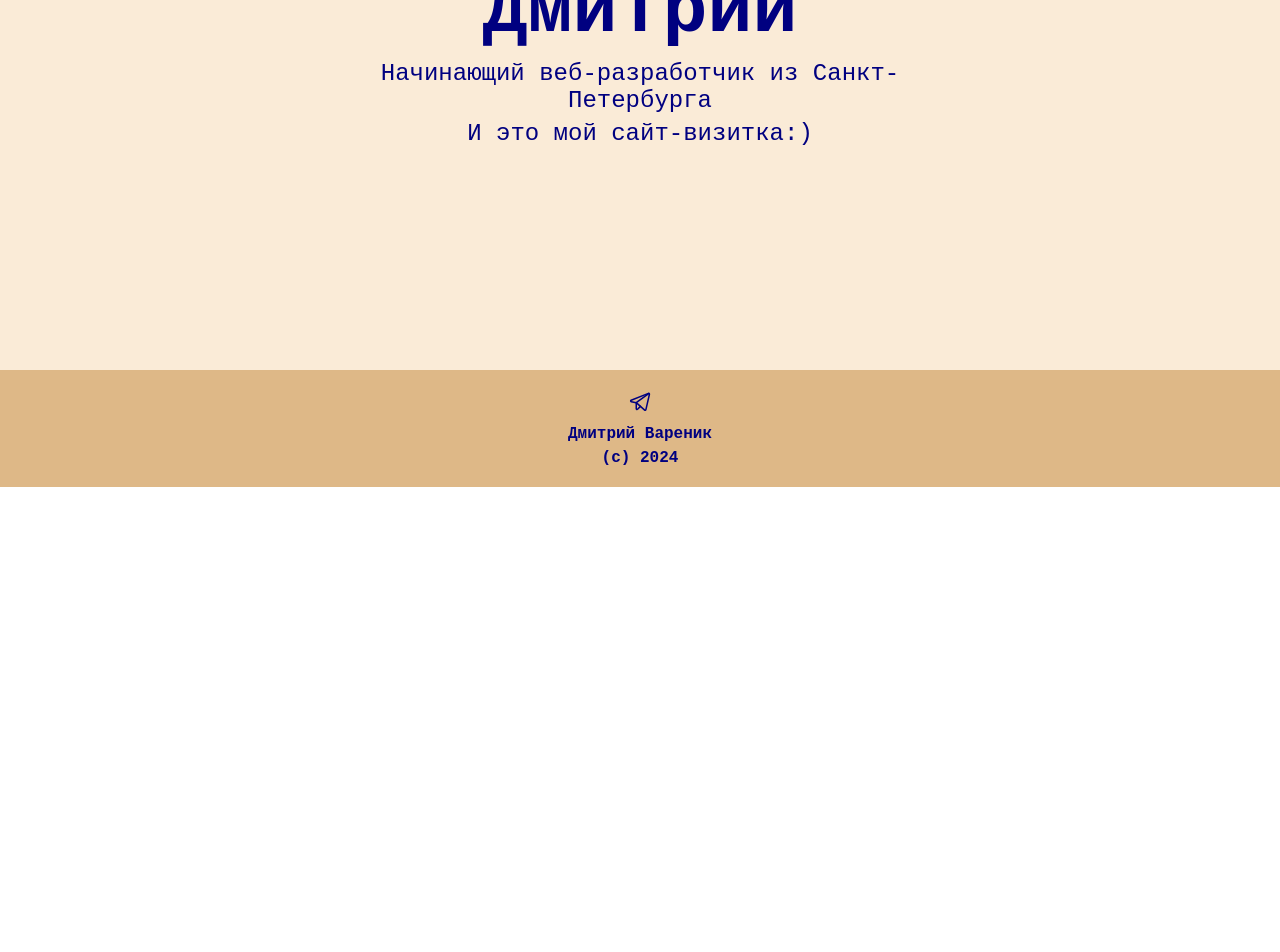
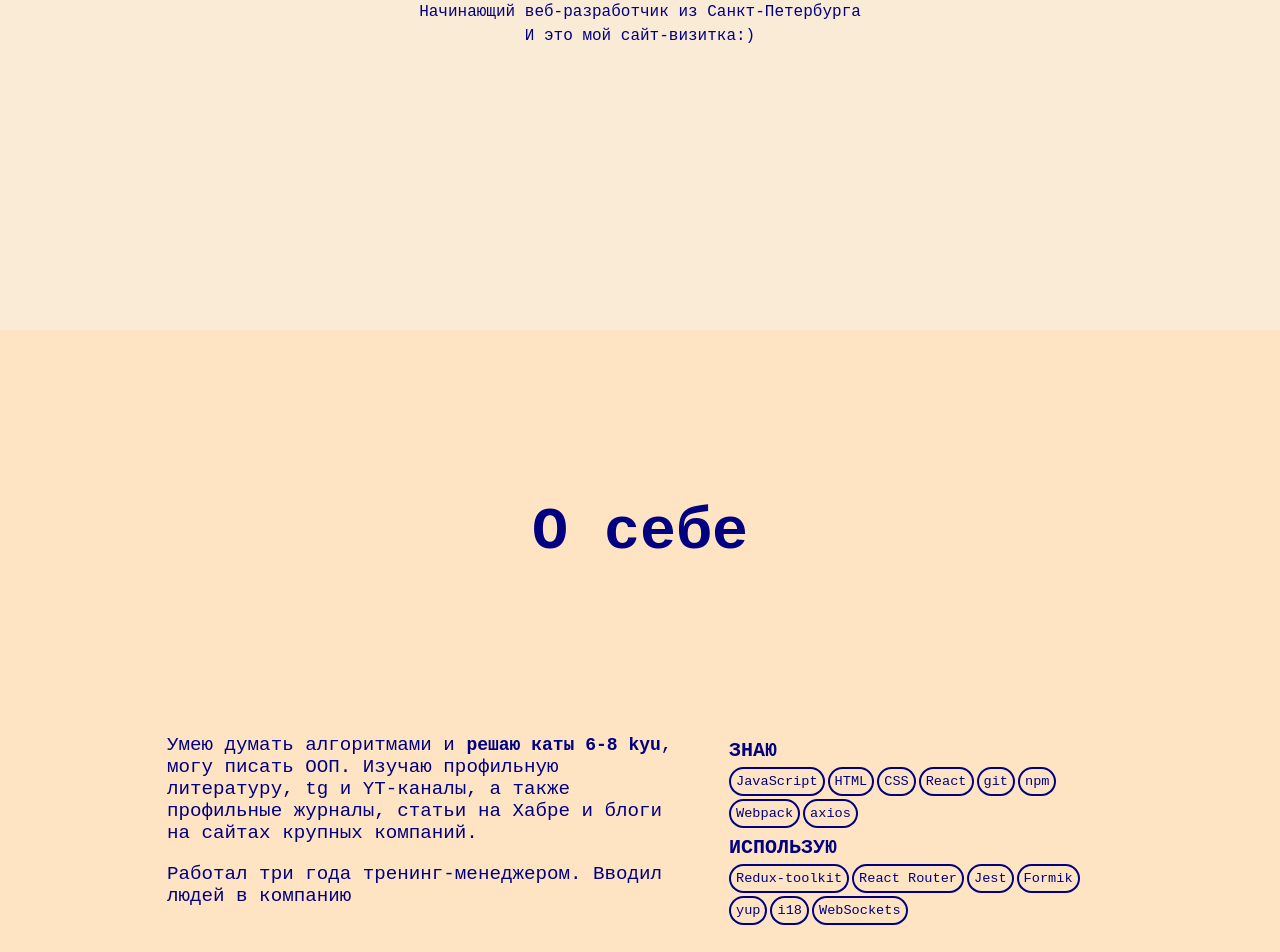
Before and after one commit to losevo/losevo.github.io, a React (Create React App) app in the folder frontend/: page / in a window 1280 px wide. Shown: the part 480-1432 px from the top of the page. Before the commit the page ends 967 px from the top, so only its background shows below. Built offline with nearby package versions, Linux system fonts and the light colour scheme.

Commit message:
add about page, nav and footer

```diff
--- a/frontend/package.json
+++ b/frontend/package.json
@@ -6,17 +6,21 @@
     "@testing-library/jest-dom": "^5.17.0",
     "@testing-library/react": "^13.4.0",
     "@testing-library/user-event": "^13.5.0",
+    "gh-pages": "^6.1.1",
     "react": "^18.2.0",
     "react-dom": "^18.2.0",
     "react-router-dom": "^6.22.0",
     "react-scripts": "5.0.1",
     "web-vitals": "^2.1.4"
   },
+  "homepage": "https://losevo.github.io/",
   "scripts": {
     "start": "react-scripts start",
     "build": "react-scripts build",
     "test": "react-scripts test",
-    "eject": "react-scripts eject"
+    "eject": "react-scripts eject",
+    "predeploy": "npm run build",
+    "deploy": "gh-pages -d build"
   },
   "eslintConfig": {
     "extends": [
--- a/frontend/src/App.jsx
+++ b/frontend/src/App.jsx
@@ -1,12 +1,16 @@
 import { BrowserRouter, Routes, Route } from 'react-router-dom';
 import MainPage from './pages/MainPage.jsx';
+import NavBar from './elements/NavBar.jsx';
+import Footer from './elements/Footer.jsx';
 
 const App = () => {
   return (
     <BrowserRouter>
+      <NavBar/>
       <Routes>
         <Route path='/' element={<MainPage />} />
       </Routes>
+      <Footer />
     </BrowserRouter>
   );
 }
--- a/frontend/src/elements/Footer.css
+++ b/frontend/src/elements/Footer.css
@@ -1,5 +1,4 @@
 .footer {
-    width: 100vw;
     display: flex;
     background-color: burlywood;
     min-height: 50px;
@@ -24,7 +23,6 @@
 
 .name {
     font-size: 16px;
-    font-family: 'Courier New', Courier, monospace;
     font-weight: bold;
     color: navy;
 }
--- a/frontend/src/elements/Footer.jsx
+++ b/frontend/src/elements/Footer.jsx
@@ -3,13 +3,14 @@ import { Link } from "react-router-dom"
 
 const Footer = () => {
     return (
-        <div className='footer'>
+        <footer className='footer'>
             <Link to="https://t.me/davarenya">
                 <svg viewBox="0 0 256 256" xmlns="http://www.w3.org/2000/svg"><rect fill="none" height="256" width="256"/><path d="M88,134.9,177.9,214a8,8,0,0,0,13.1-4.2L228.6,45.6a8,8,0,0,0-10.7-9.2L33.3,108.9c-7.4,2.9-6.4,13.7,1.4,15.3Z" fill="none" stroke="navy" stroke-linecap="round" stroke-linejoin="round" stroke-width="16"/><line fill="none" stroke="navy" stroke-linecap="round" stroke-linejoin="round" stroke-width="16" x1="88" x2="224.1" y1="134.9" y2="36.6"/><path d="M132.9,174.4l-31.2,31.2A8,8,0,0,1,88,200V134.9" fill="none" stroke="navy" stroke-linecap="round" stroke-linejoin="round" stroke-width="16"/></svg>
             </Link>
+            <img src="https://www.codewars.com/users/losevo/badges/micro" alt="" />
             <p className='name'>Дмитрий Вареник</p>
             <p className='name'>(c) 2024</p>
-        </div>
+        </footer>
     )
 }
 
--- a/frontend/src/elements/NavBar.css
+++ b/frontend/src/elements/NavBar.css
@@ -21,7 +21,6 @@
 a {
     text-decoration: none;
     font-size: 18px;
-    font-family:'Courier New', Courier, monospace;
     color: navy;
     font-weight: bold;
 }
@@ -29,3 +28,7 @@ a {
 a:hover {
     color:brown;
 }
+
+li {
+    font-size: 2vh;
+}
--- a/frontend/src/elements/NavBar.jsx
+++ b/frontend/src/elements/NavBar.jsx
@@ -3,13 +3,13 @@ import { Link } from 'react-router-dom';
 
 const NavBar = () => {
     return (
-        <div className='nav'>
+        <nav className='nav'>
             <ul>
                 <li><Link to={'about'} >О себе</Link></li>
                 <li><Link to={'projects'}>Проекты</Link></li>
                 <li><Link to={'contacts'}>Контакты</Link></li>
             </ul>
-        </div>
+        </nav>
     )
 };
 
--- a/frontend/src/index.css
+++ b/frontend/src/index.css
@@ -1,8 +1,6 @@
 body {
   margin: 0;
-  font-family: -apple-system, BlinkMacSystemFont, 'Segoe UI', 'Roboto', 'Oxygen',
-    'Ubuntu', 'Cantarell', 'Fira Sans', 'Droid Sans', 'Helvetica Neue',
-    sans-serif;
+  font-family: 'Courier New', Courier, monospace;
   -webkit-font-smoothing: antialiased;
   -moz-osx-font-smoothing: grayscale;
 }
--- a/frontend/src/pages/MainPage.css
+++ b/frontend/src/pages/MainPage.css
@@ -3,23 +3,68 @@
 }
 
 h1 {
-  font-size: 75px;
+  font-size: 7.5vh;
 }
 
-p {
-  font-size: 24px;
+h3 {
+  font-size: 2.5vh;
+  margin: 5px 0px;
 }
 
-.greetings {
-  height: 100vh;
+.greetings > .center-box > p {
+  font-size: 2vh;
+}
+
+.greetings, .skills-page {
+  height: 95vh;
   display: flex;
   align-items: center;
-  width: 50vw;
   margin: 0 auto;
-  font-family: 'Courier New', Courier, monospace;
   color: navy;
   text-align: center;
   overflow: hidden;
+}
+
+.skills-page {
+  background-color: bisque;
+  flex-direction: column;
+  justify-content: space-evenly;
+}
+
+.skills-page h1 {
+  margin-left: 50%;
+  margin-top: 7%;
+}
+
+.skills {
+  width: 30vw;
+
+}
+
+.part-skills-and-about {
+  display: flex;
+
+  text-align: start;
+}
+
+.about {
+  width: 40vw;
+  font-size: 2.4vh;
+  margin-right: 50px;
+}
+
+.basic-skills > span, .additional-skills > span {
+  border: 2px solid;
+  border-radius: 25px;
+  margin-right: 3px;
+  margin-bottom: 3px;
+  padding: 5px;
+  font-size: 1.7vh;
+}
+
+.basic-skill, .additional-skill {
+  display: inline-block;
+  margin: 0 auto;
 }
 
 .center-box {
--- a/frontend/src/pages/MainPage.jsx
+++ b/frontend/src/pages/MainPage.jsx
@@ -1,12 +1,30 @@
-import './MainPage.css';
-import NavBar from '../elements/NavBar';
-import Footer from '../elements/Footer';
+import "./MainPage.css";
+import { Link } from "react-router-dom";
 
 const MainPage = () => {
+  const basicSkills = [
+    "JavaScript",
+    "HTML",
+    "CSS",
+    "React",
+    "git",
+    "npm",
+    "Webpack",
+    "axios",
+  ];
+  const additionalSkills = [
+    "Redux-toolkit",
+    "React Router",
+    "Jest",
+    "Formik",
+    "yup",
+    "i18",
+    "WebSockets",
+  ];
+
   return (
     <div>
-      <NavBar />
-      <div className='main'>
+      <div className="main">
         <div className="greetings">
           <div className="center-box">
             <h1 className="center-h">Привет! </h1>
@@ -15,10 +33,43 @@ const MainPage = () => {
             <p>И это мой сайт-визитка:)</p>
           </div>
         </div>
+        <div className="skills-page">
+          <div className="center-box">
+            <h1>О себе</h1>
+          </div>
+          <div className="part-skills-and-about">
+            <div className="about">
+              <span>
+                Умею думать алгоритмами и <Link to={"https://www.codewars.com/users/losevo"}>решаю каты 6-8 kyu</Link>, могу писать ООП.
+              </span>
+              {' '}
+              <span>
+                Изучаю профильную литературу, tg и YT-каналы, а также профильные журналы, статьи на Хабре и блоги на сайтах крупных компаний.
+              </span>
+              <p>
+                <span>Работал три года тренинг-менеджером. Вводил людей в компанию</span>
+              </p>
+            </div>
+            <div className="skills">
+            <h3> ЗНАЮ</h3>
+            <div className="basic-skills">
+              {basicSkills.map((skill) => (
+                <span className="basic-skill">{skill}</span>
+              ))}
+            </div>
+            <h3>ИСПОЛЬЗУЮ</h3>
+            <div className="additional-skills">
+              {additionalSkills.map((skill) => (
+                <span className="additional-skill">{skill}</span>
+              ))}
+            </div>
+          </div>
+          </div>
+
+        </div>
       </div>
-      <Footer />
     </div>
   );
-}
+};
 
 export default MainPage;
```
Also changed, not shown: package.json (deleted, +0 -11 lines), 2 other files (tests, documents, lock files or other folders).
